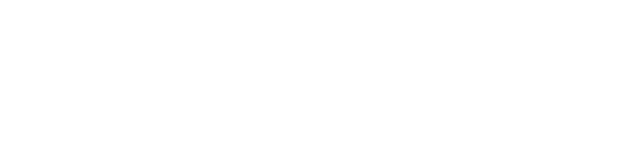
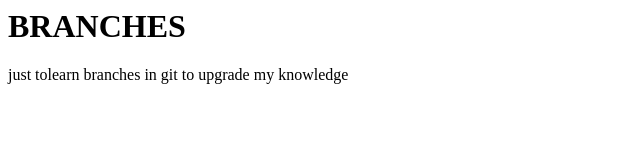
Before and after one commit to Mohanappriya0106/amigosir, a plain HTML site: page index.html in a window 1280 px wide. Shown: the whole page, without its empty margins (0-640 px from the left). Drawn offline with Linux system fonts and the light colour scheme.

Commit message:
Update index.html

```diff
--- a/index.html
+++ b/index.html
@@ -3,6 +3,9 @@
         <title>brnches concepts</title>
     </head>
     <body>
-
+        <h1>BRANCHES</h1>
+        <p>
+            just tolearn branches in git to upgrade my knowledge
+        </p>
     </body>
 </html>
```
